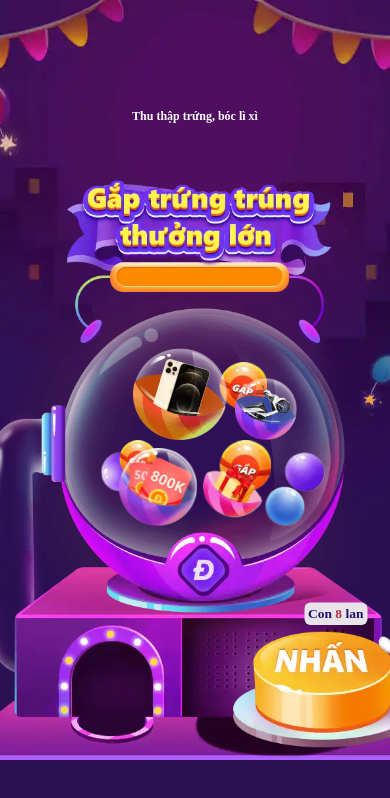
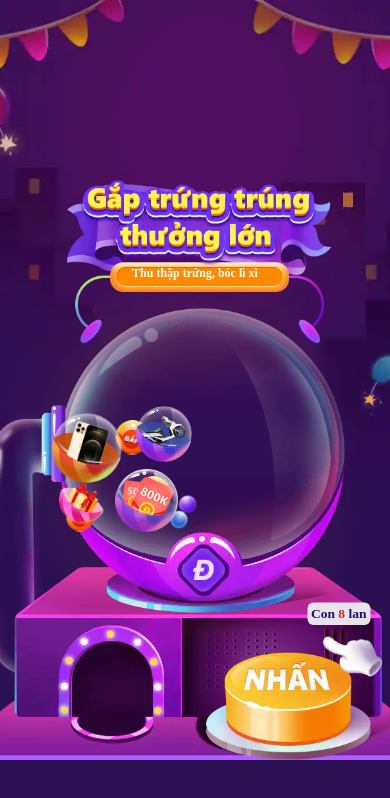
Before and after one commit to Basit-786/Game, a plain HTML site: page index.html in a window 390 px wide. Drawn offline with Linux system fonts and the light colour scheme.

Commit message:
Responsiveness

```diff
--- a/index.html
+++ b/index.html
@@ -30,7 +30,7 @@
           </div>
       </div>
       <div class="dailog">
-        <img src="/pic/dialog.png" class="dailog-img" alt="">
+        <img src="/pic/dailog.png" class="dailog-img" alt="">
         <img src="/pic/cross.png" class="cross" alt="">
       </div>
     </div>
--- a/style.css
+++ b/style.css
@@ -9,7 +9,6 @@
   width: 100%;
   background-color: #2b114f;
   overflow: hidden;
-  /* position: relative; */
   position: absolute;
   display: flex;
   align-items: center;
@@ -17,7 +16,7 @@
 }
 
 .wrapper {
-  position: absolute;
+  position: relative;
   width: 100%;
   max-width: 640px;
   height: 100%;
@@ -27,21 +26,8 @@
   background-size: cover;
 }
 
-.shoot {
-  /* width: 7.9rem;
-    height: 17rem; */
-  position: absolute;
-  height: 100%;
-  width: 100%;
-  background-image: url("/pic/shoot.png");
-  background-repeat: no-repeat;
-  background-position: top;
-  background-size: cover;
-  animation: scaling 2s ease infinite;
-}
-
 .machine {
-  position: absolute;
+  position: relative;
   top: -10px;
   display: flex;
   align-items: center;
@@ -54,11 +40,10 @@
 }
 
 .machine-img {
-  object-fit: cover;
-  position: absolute;
-  top: 0;
-  height: 100%;
-  scale: 1;
+  object-fit: contain;
+  position: relative;
+  margin: auto;
+  height: 100vh;
 }
 
 .top-btn {
@@ -76,7 +61,7 @@
   color: #221070;
   font-size: 9px;
   font-weight: bold;
-  bottom: 200px;
+  bottom: 210px;
   right: 220px;
   border-radius: 4px;
 }
@@ -96,16 +81,16 @@
 .thumb {
   position: absolute;
   width: 50px;
-  bottom: 150px;
+  bottom: 168px;
   right: 200px;
   animation: bounce 0.6s infinite;
 }
 
 .icons {
   position: absolute;
-  top: 380px;
-  left: 150px;
-  scale: .45;
+  top: 390px;
+  scale: .7;
+  left: 160px;
   z-index: 10000;
 }
 
@@ -131,87 +116,87 @@
 
 .one {
   background-image: url("/pic/ico1.png");
-  margin-top: -26vw;
-  margin-left: 17vw;
-  width: 12vw;
-  height: 12vw;
+  margin-top: -210px;
+  margin-left: 130px;
+  width: 120px;
+  height: 120px;
   animation: iconAnimate1 1s infinite;
 }
 
 .two {
   background-image: url("/pic/ico2.png");
-  margin-top: -22vw;
-  margin-left: 30vw;
-  width: 8vw;
-  height: 8vw;
+  margin-top: -220px;
+  margin-left: 250px;
+  width: 100px;
+  height: 100px;
   animation: iconAnimate2 1s infinite;
 }
 
 .three {
   background-image: url("/pic/ico3.png");
-  margin-top: -13vw;
-  margin-left: 15vw;
-  width: 10vw;
+  margin-top: -130px;
+  margin-left: 220px;
+  width: 110px;
   z-index: 2000;
-  height: 10vw;
+  height: 110px;
   animation: iconAnimate1 1s infinite;
 }
 
 .four {
   background-image: url("/pic/balls.png");
-  margin-top: -14vw;
-  margin-left: 15vw;
-  width: 5vw;
-  height: 5vw;
+  margin-top: -80px;
+  margin-left: 150px;
+  width: 50px;
+  height: 50px;
   animation: iconAnimate2 1s infinite;
 }
 
 .five {
   background-image: url("/pic/balls.png");
-  margin-top: -24vw;
+  margin-top: -200px;
   z-index: -10;
-  margin-left: 28vw;
-  width: 6vw;
-  height: 6vw;
+  margin-left: 220px;
+  width: 60px;
+  height: 60px;
   animation: iconAnimate2 1s infinite;
 }
 
 .six {
   background-image: url("/pic/balls.png");
-  margin-top: -14vw;
-  margin-left: 28vw;
-  width: 6.5vw;
-  height: 6.5vw;
+  margin-top: -120px;
+  margin-left: 250px;
+  width: 70px;
+  height: 70px;
   animation: iconAnimate1 1s infinite;
 }
 
 .seven {
   background-image: url("/pic/gift.png");
-  margin-top: -12vw;
-  margin-left: 26vw;
-  width: 8.5vw;
-  height: 8.5vw;
+  margin-top: -120px;
+  margin-left: 140px;
+  width: 90px;
+  height: 90px;
   z-index: 2000;
   animation: iconAnimate1 1s infinite;
 }
 
 .balls {
   background-image: url("/pic/blueballs.png");
-  margin-top: -14vw;
-  margin-left: 34vw;
-  width: 20vw;
-  height: 20vw;
+  margin-top: -120px;
+  margin-left: 300px;
+  width: 150px;
+  height: 150px;
   background-size: contain;
   transform: rotate(30deg);
 }
 
 .balls2 {
   background-image: url("/pic/blueballs.png");
-  margin-top: -24vw;
-  margin-left: 12vw;
+  margin-top: -190px;
+  margin-left: 120px;
   z-index: -20;
-  width: 20vw;
-  height: 20vw;
+  width: 150px;
+  height: 150px;
   background-size: contain;
   transform: rotate(-50deg);
 }
@@ -224,139 +209,174 @@
   z-index: 100000;
 }
 
-
-.dailog{
+.dailog {
   position: absolute;
   z-index: 200000000000000;
   height: 100vh;
-    width: auto;
+  width: 300px;
   display: none;
   align-items: center;
   flex-direction: column;
   justify-content: center;
-    margin-bottom: 20vw;
 }
-.dailog-img{
-    height: 100%;
+.dailog-img {
+  width: 100%;
 }
-.cross{
+.cross {
   cursor: pointer;
-    margin-top: -15vw;
-    height: 10%;
+  margin-top: 20px;
+  width: 80px;
   background-color: black;
   padding: 10px 20px;
   border-radius: 10px;
 }
 
-
-
 @media only screen and (max-width: 900px) {
-      .icons {
-        top: 750px;
-        left: 100px;
-        scale: 1.1;
-      }
-
   .con {
     font-size: 9px;
-        bottom: 370px;
-        right: 190px;
+    bottom: 283px;
+    right: 210px;
   }
 
   .press-btn {
-        width: 150px;
-        bottom: 268px;
-        right: 160px;
+    width: 130px;
+    bottom: 188px;
+    right: 189px;
   }
 
   .thumb {
     width: 40px;
-        bottom: 330px;
-        right: 160px;
+    bottom: 250px;
+    right: 169px;
+  }
 }
 
+@media (max-width: 610px) {
+  .icons {
+    top: 560px;
+    left: 65px;
   }
 
-
-
-
-@media(max-width: 450px) {
-    .icons {
-        top: 550px;
-        left: 1px;
-        scale: 2;
+  .one {
+    width: 100px;
+    height: 100px;
   }
 
-      .con {
-        font-size: 9px;
-        bottom: 280px;
-        right: 80px;
+  .two {
+    width: 80px;
+    height: 80px;
+  }
+
+  .three {
+    width: 90px;
+    height: 90px;
+  }
+
+  .four {
+    margin-top: -80px;
+    margin-left: 150px;
+    width: 40px;
+    height: 40px;
+  }
+
+  .five {
+    width: 50px;
+    height: 50px;
+  }
+
+  .six {
+    width: 50px;
+    height: 50px;
+  }
+
+  .seven {
+    width: 75px;
+    height: 75px;
+  }
+
+  .balls {
+    margin-top: -100px;
+    width: 100px;
+    height: 100px;
+  }
+
+  .balls2 {
+    margin-top: -150px;
+    margin-left: 140px;
+    width: 100px;
+    height: 100px;
   }
 
   .press-btn {
     width: 120px;
-        bottom: 198px;
-        right: 50px;
+    bottom: 188px;
+    right: 180px;
+  }
+}
+
+@media (max-width: 500px) {
+  .top-btn {
+    top: 325px;
+  }
+
+  .icons {
+    top: 560px;
+    left: 0;
+  }
+
+  .con {
+    bottom: 280px;
+    right: 120px;
+  }
+
+  .press-btn {
+    width: 120px;
+    bottom: 190px;
+    right: 100px;
   }
 
   .thumb {
     width: 40px;
     bottom: 240px;
-        right: 33px;
+    right: 95px;
+  }
 }
 
-}
-
-
-@media(max-width: 362px) {
-    .top-btn {
-        top: 288px;
+@media (max-width: 400px) {
+  .wrapper {
+    width: 100%;
+    max-width: auto;
   }
 
   .icons {
-        top: 490px;
-        left: 1px;
-        scale: 2;
+    top: 560px;
+    left: -10vw;
   }
 
   .con {
-        font-size: 9px;
-        bottom: 250px;
-        right: 80px;
+    bottom: 280px;
+    right: 20vw;
   }
 
   .press-btn {
-        width: 120px;
-        bottom: 160px;
-        right: 60px;
+    width: 110px;
+    bottom: 190px;
+    right: 20vw;
   }
 
   .thumb {
     width: 40px;
-        bottom: 210px;
-        right: 55px;
+    bottom: 240px;
+    right: 18vw;
+  }
 }
 
+@media (max-width: 340px) {
+  .icons {
+    top: 560px;
+    left: -20vw;
   }
-
-
-
-
-
-
-
-
-
-
-
-
-
-
-
-
-
-
-
+}
 
 @keyframes iconAnimate1 {
   0%,
```
Also changed, not shown: pic/dailog.png (added), pic/dialog2.png (renamed from pic/dialog.png). Lines whose indentation alone changed are shown as unchanged.
